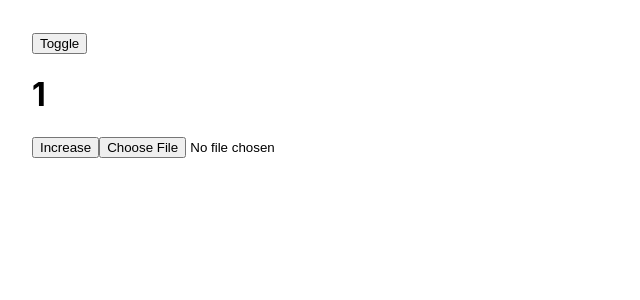
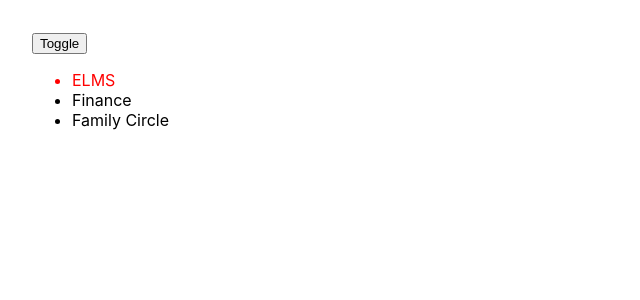
Before and after one commit to zakushi2002/proficient-in-using-proficient-in-using-reactjs, a React (Create React App) app in the folder tiktok/: page / in a window 1280 px wide. Both pictures are taken after a click on the button "Toggle". Shown: the top 300 px of the page, without its empty margins (0-640 px from the left). Built offline with nearby package versions, Linux system fonts and the light colour scheme.

Commit message:
useEffect with fake Chat App

```diff
--- a/tiktok/src/Content.js
+++ b/tiktok/src/Content.js
@@ -13,42 +13,39 @@ import { useEffect, useState } from "react";
 // a. Callback luôn được gọi sau khi component mounted
 // b. Cleanup function luôn được gọi trước khi component unmounted
 // c. Cleanup function luôn được gọi trước khi callback được gọi lần tiếp theo (trừ lần component mounted)
-
+const rooms = [
+    { id: 1, name: "ELMS" },
+    { id: 2, name: "Finance" },
+    { id: 3, name: "Family Circle" },
+];
 function Content() {
-    const [count, setCount] = useState(1);
-    const [avatar, setAvatar] = useState();
+    const [roomId, setRoomId] = useState(1);
 
     useEffect(() => {
-        console.log(
-            `Mounted or re-rendered ${count} ${count === 1 ? "time" : "times"}`
-        );
-
+        const handlerMessage = ({ detail }) => {
+            console.log(detail.message);
+        };
+        window.addEventListener(`room-${roomId}`, handlerMessage);
         return () => {
-            console.log(
-                `Cleaned up ${count} ${count === 1 ? "time" : "times"}`
-            );
+            window.removeEventListener(`room-${roomId}`, handlerMessage);
         };
-    }, [count]);
-
-    const handlePreviewAvatar = (e) => {
-        const file = e.target.files[0];
-        file.preview = URL.createObjectURL(file);
-        setAvatar(file);
-    };
-
-    useEffect(() => {
-        return () => {
-            avatar && URL.revokeObjectURL(avatar.preview);
-        };
-    }, [avatar]);
+    }, [roomId]);
 
     return (
         <div>
-            <h1>{count}</h1>
-            <button onClick={() => setCount(count + 1)}>Increase</button>
-            <input type="file" onChange={handlePreviewAvatar} />
-            <br />
-            {avatar && <img src={avatar.preview} alt="avatar" width="60%" />}
+            <ul>
+                {rooms.map((room) => (
+                    <li
+                        key={room.id}
+                        style={{
+                            color: room.id === roomId ? "red" : "black",
+                        }}
+                        onClick={() => setRoomId(room.id)}
+                    >
+                        {room.name}
+                    </li>
+                ))}
+            </ul>
         </div>
     );
 }
--- a/tiktok/src/index.js
+++ b/tiktok/src/index.js
@@ -1,14 +1,29 @@
-import React from 'react';
-import ReactDOM from 'react-dom/client';
-import './index.css';
-import App from './App';
-import reportWebVitals from './reportWebVitals';
+import React from "react";
+import ReactDOM from "react-dom/client";
+import "./index.css";
+import App from "./App";
+import reportWebVitals from "./reportWebVitals";
 
-const root = ReactDOM.createRoot(document.getElementById('root'));
+// Fake message
+function emitMessage(id) {
+    setInterval(() => {
+        window.dispatchEvent(
+            new CustomEvent(`room-${id}`, {
+                detail: { message: `Hello room ${id}` },
+            })
+        );
+    }, 2500);
+}
+
+emitMessage(1);
+emitMessage(2);
+emitMessage(3);
+
+const root = ReactDOM.createRoot(document.getElementById("root"));
 root.render(
-  <React.StrictMode>
-    <App />
-  </React.StrictMode>
+    <React.StrictMode>
+        <App />
+    </React.StrictMode>
 );
 
 // If you want to start measuring performance in your app, pass a function
```
